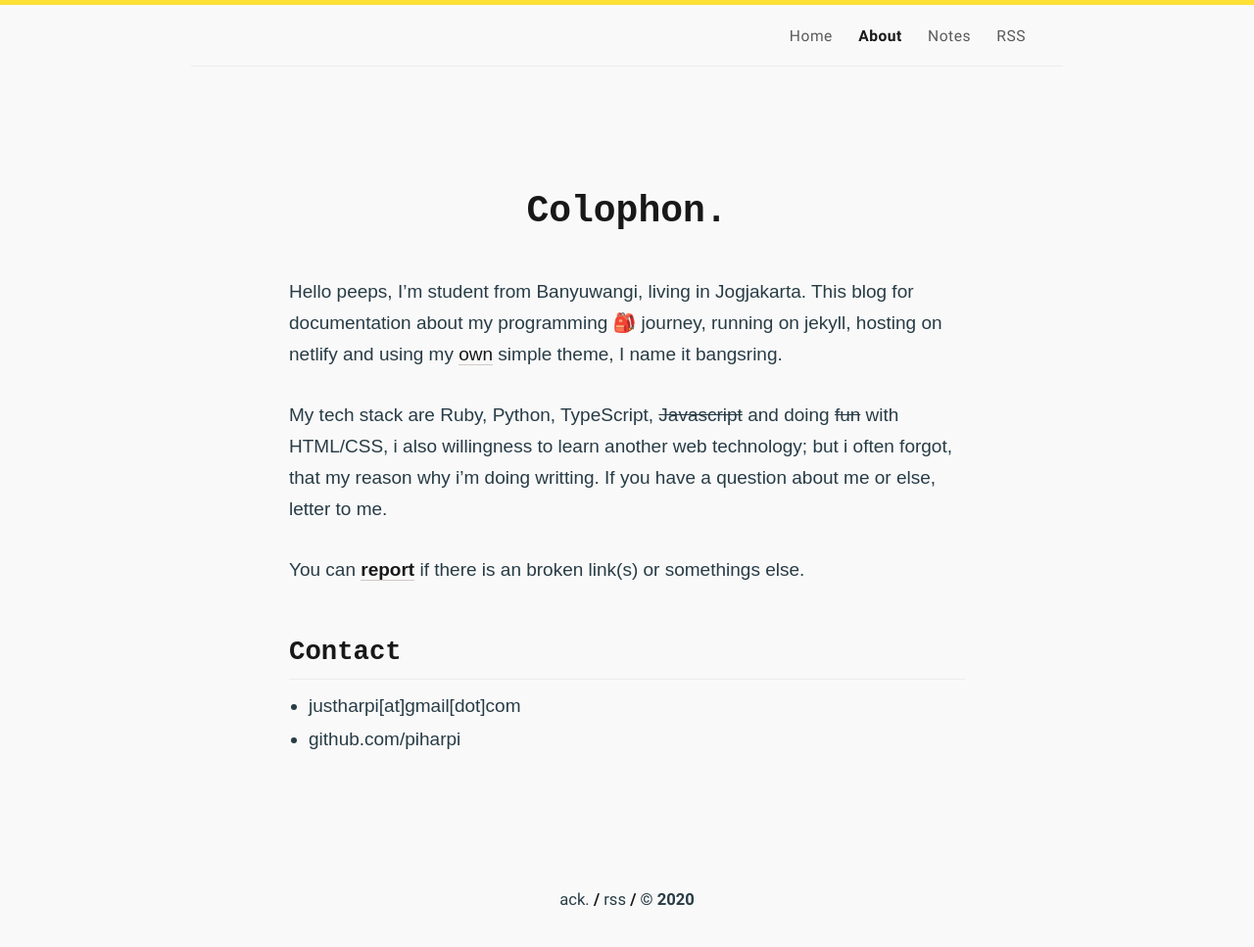
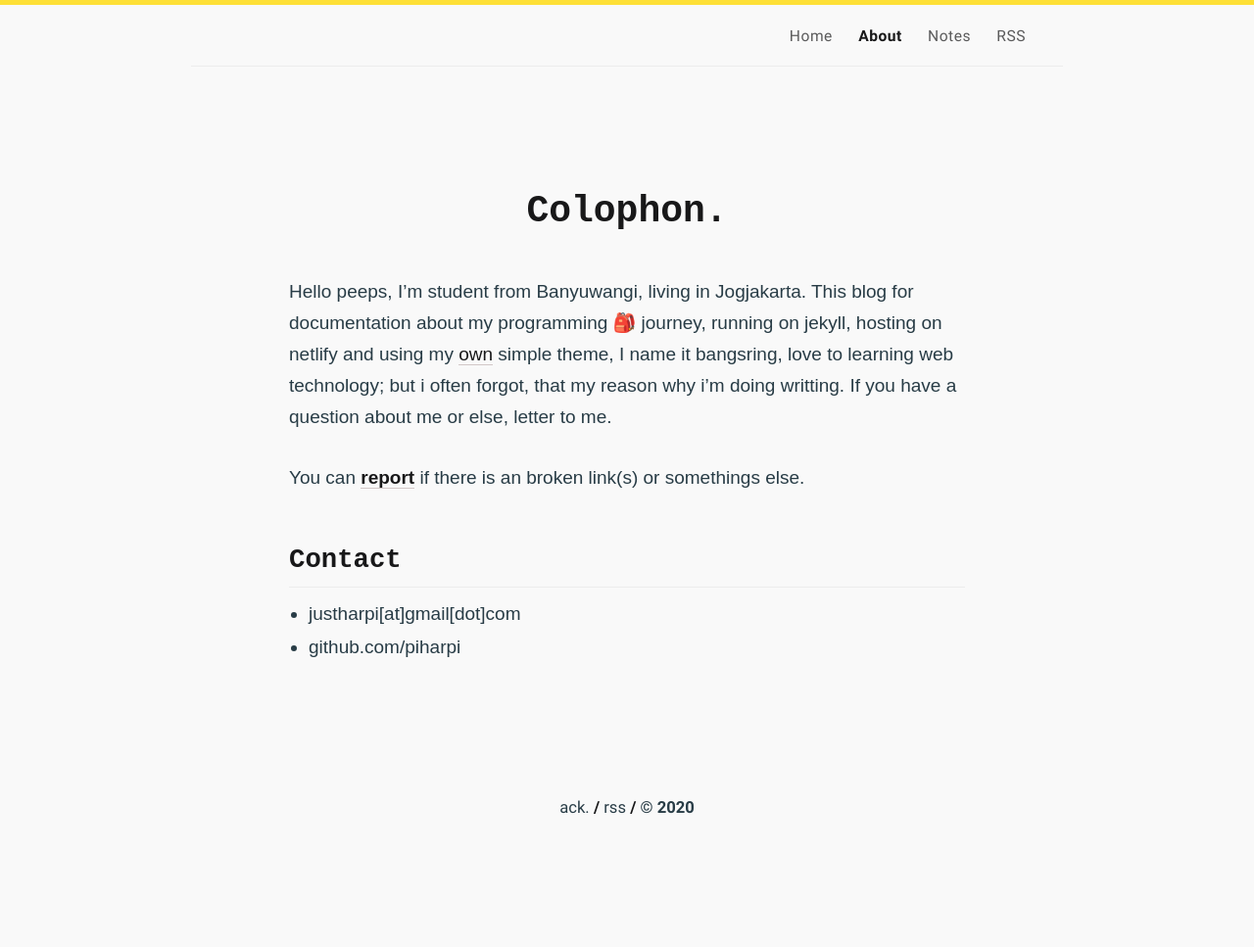
Before and after one commit to piharpi/piharpi.com, a Jekyll site: the page built from about.md, in a window 1280 px wide. Shown: the whole page at 98% size. Built offline with Jekyll 4.4.1, drawn with Linux system fonts in a browser that asks for light colours; some web fonts are replaced; after the commit the page ends 900 px from its top, so only the background shows below that.

Commit message:
update about page

```diff
--- a/about.md
+++ b/about.md
@@ -6,9 +6,7 @@ excerpt: Hello peeps, I'm student of computer science from Banyuwangi, living in
 comments: false
 ---
 
-Hello peeps, I'm student from Banyuwangi, living in Jogjakarta. This blog for documentation about my programming 🎒 journey, running on jekyll, hosting on netlify and using my [own](http://github.com/piharpi/bangsring) simple theme, I name it bangsring.
-
-My tech stack are Ruby, Python, TypeScript, ~~Javascript~~ and doing ~~fun~~ with HTML/CSS, i also willingness to learn another web technology; but i often forgot, that my reason why i'm doing writting. If you have a question about me or else, letter to me.
+Hello peeps, I'm student from Banyuwangi, living in Jogjakarta. This blog for documentation about my programming 🎒 journey, running on jekyll, hosting on netlify and using my [own](http://github.com/piharpi/bangsring) simple theme, I name it bangsring, love to learning web technology; but i often forgot, that my reason why i'm doing writting. If you have a question about me or else, letter to me.
 
 You can **[report](https://github.com/piharpi/me/issues/new?template=bug_report.md)** if there is an broken link(s) or somethings else.
 
```
